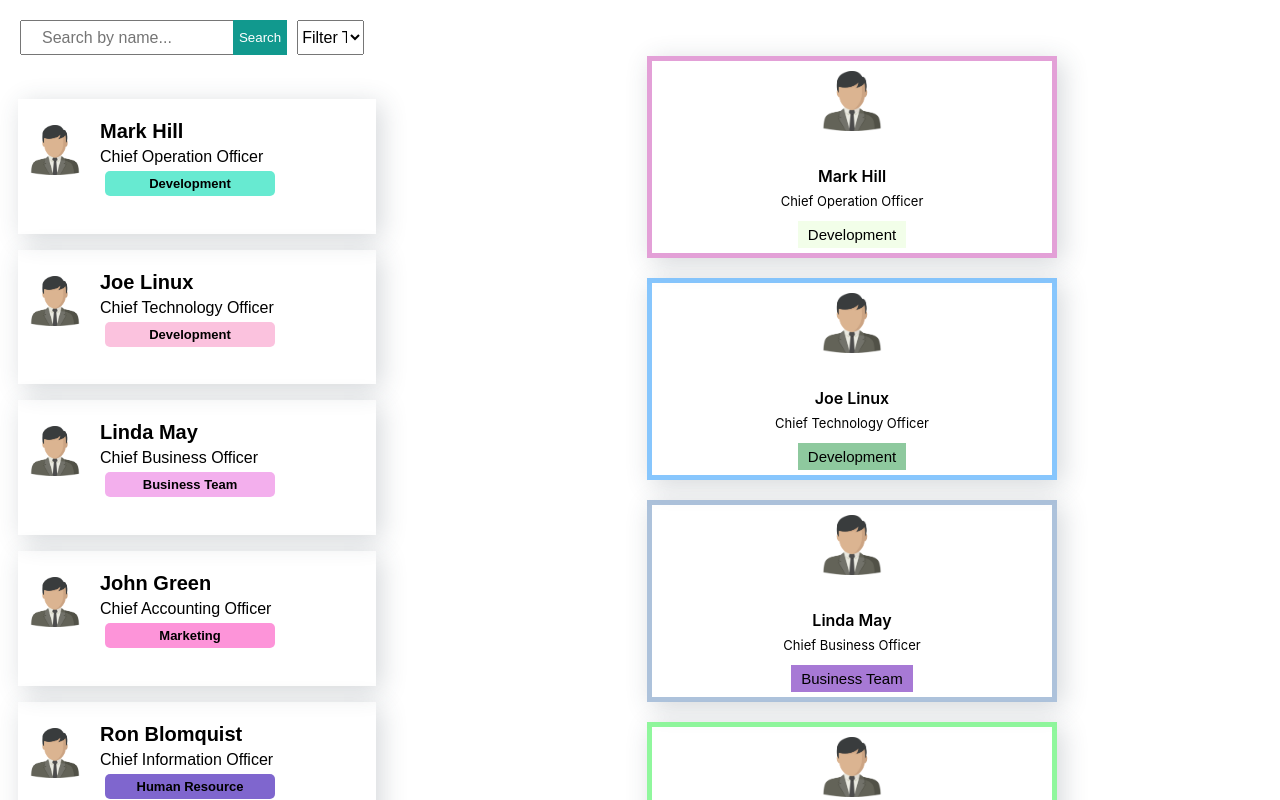
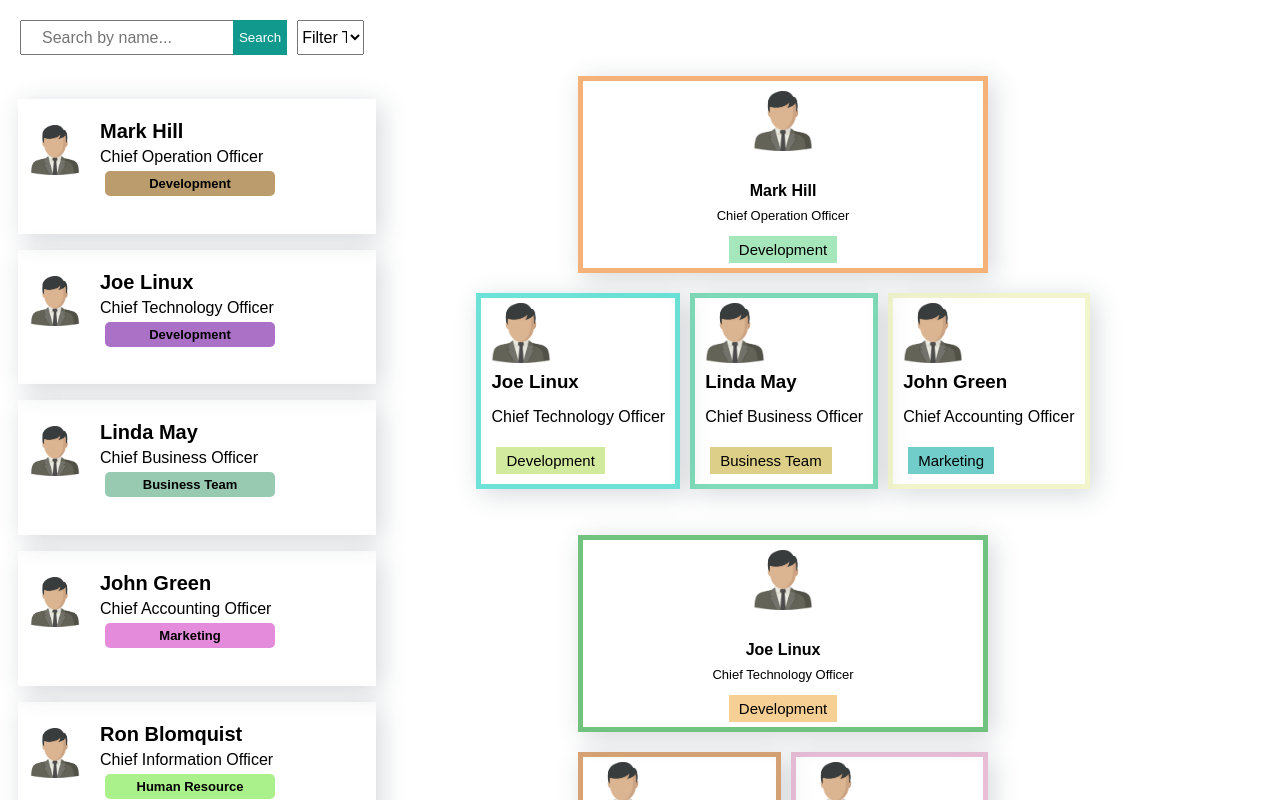
Before and after one commit to vaibhavkaul69/employee-tree-react, a React (Create React App) app: page / in a window 1280 px wide. Shown: the top 800 px of the page. Built offline with nearby package versions, Linux system fonts and the light colour scheme.

Commit message:
Tree children nodes added

```diff
--- a/src/App.css
+++ b/src/App.css
@@ -5,14 +5,18 @@
 	flex-wrap: nowrap;
 }
 .org-tree {
-	width: 70%;
-	overflow-x: scroll;
+	width: 60%;
+	margin: 10px;
+}
+body {
+	font-family: sans-serif;
 }
 .employee-list-container {
 	width: 30%;
 	height: 100%;
 }
-.employee-list {
+.employee-list,
+ul {
 	height: 100%;
 	padding-inline-start: 10px;
 	display: flex;
@@ -88,13 +92,12 @@
 .org-tree ul {
 	padding-top: 20px;
 	position: relative;
-	display: flex;
-	flex-direction: column;
 	transition: all 0.5s;
 }
 
 .org-tree li {
 	float: left;
+	padding-inline-start: 20px;
 	text-align: center;
 	list-style-type: none;
 	position: relative;
@@ -128,18 +131,15 @@
 	margin: 5px;
 	font: 40 15px sans-serif;
 }
+
 #children {
 	display: flex;
 }
 .card {
 	position: relative;
-	display: flex;
+	box-shadow: 5px 5px 25px 0 rgba(46, 61, 73, 0.2);
 	width: 400px;
-	margin: 0px auto;
-	flex-direction: column;
-	justify-content: center;
-	box-shadow: 5px 5px 25px 0 rgba(46, 61, 73, 0.2);
-	/* width: 300px; */
+	margin: 10px auto;
 }
 
 .card .image {
@@ -210,4 +210,11 @@
 		width: 100%;
 		height: 100%;
 	}
+	.card {
+		width: 90%;
+	}
+	.node {
+		overflow-x: scroll;
+		width: 100%;
+	}
 }
--- a/src/App.js
+++ b/src/App.js
@@ -1,6 +1,6 @@
 import React from "react";
 import "./App.css";
-import Chart from "./Components/chart";
+import EmployeeChart from "./Components/EmployeeChart";
 import EmployeeListContainer from "./Components/EmployeeListContainer";
 import EmployeeDataContextProvider from "./Context/EmployeeDataContext";
 
@@ -10,7 +10,7 @@ export default function App() {
 			<div className="App">
 				<div className="container">
 					<EmployeeListContainer />
-					<Chart />
+					<EmployeeChart />
 				</div>
 			</div>
 		</EmployeeDataContextProvider>
--- a/src/Components/chart.js
+++ b/src/Components/EmployeeChart.js
@@ -4,7 +4,7 @@ import { getRandomColor } from "./getRandomColor";
 import image from "../image.png";
 import { EmployeeDataContext } from "../Context/EmployeeDataContext";
 
-const Chart = () => {
+const EmployeeChart = () => {
 	const { data } = useContext(EmployeeDataContext);
 
 	return (
@@ -16,15 +16,16 @@ const Chart = () => {
 const Card = ({ data }) => {
 	//console.log(data);
 	return (
-		<ul className="employee-tree-nodes">
+		<ul>
 			{data.map((item) => {
 				//console.log(item);
 				return (
 					<React.Fragment>
-						<div className="node-container" key={Math.random() * 1000}>
+						<div className="node-container">
 							<li>
 								<div
 									draggable
+									key={Math.random() * 1000}
 									className="card"
 									style={{ border: `5px solid ${getRandomColor()}` }}
 								>
@@ -62,6 +63,7 @@ const CreateNode = (node) => {
 		<div className="node">
 			{node.map((item) => {
 				return (
+					<React.Fragment>
 						<div
 							className="node-item"
 							style={{ border: `5px solid ${getRandomColor()}` }}
@@ -80,9 +82,10 @@ const CreateNode = (node) => {
 								{item.team}
 							</button>
 						</div>
+					</React.Fragment>
 				);
 			})}
 		</div>
 	);
 };
-export default Chart;
+export default EmployeeChart;
--- a/src/Context/EmployeeDataContext.js
+++ b/src/Context/EmployeeDataContext.js
@@ -116,15 +116,19 @@ class EmployeeDataContextProvider extends Component {
 	componentDidMount() {
 		this.root = this.parseData(this.state.data);
 		//console.log(this.tree);
+		const newData = this.state.data;
 		for (let i = 0; i < this.state.data.length; i++) {
-			if (this.tree.hasOwnProperty(this.state.data[i].id)) {
-				this.state.data[i]["children"] = this.tree[this.state.data[i].id][
-					"children"
-				].map((item) => {
-					return this.employee_mapping[item];
-				});
+			if (this.tree.hasOwnProperty(newData[i].id)) {
+				newData[i]["children"] = this.tree[newData[i].id]["children"].map(
+					(item) => {
+						return this.employee_mapping[item];
+					}
+				);
 			}
 		}
+		this.setState({
+			data: newData,
+		});
 		//console.log(this.state.data);
 		console.log(this.tree);
 	}
```
Lines whose indentation alone changed are shown as unchanged.
